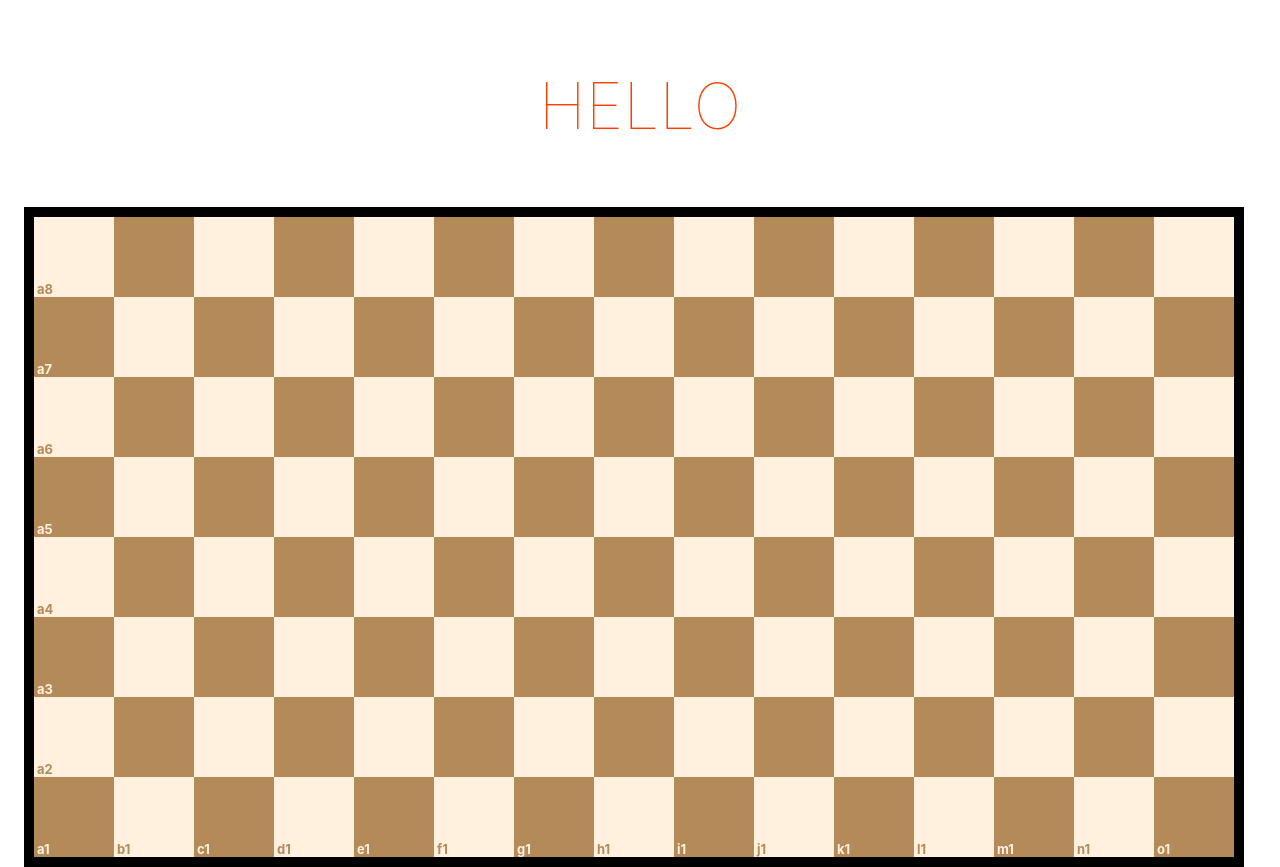
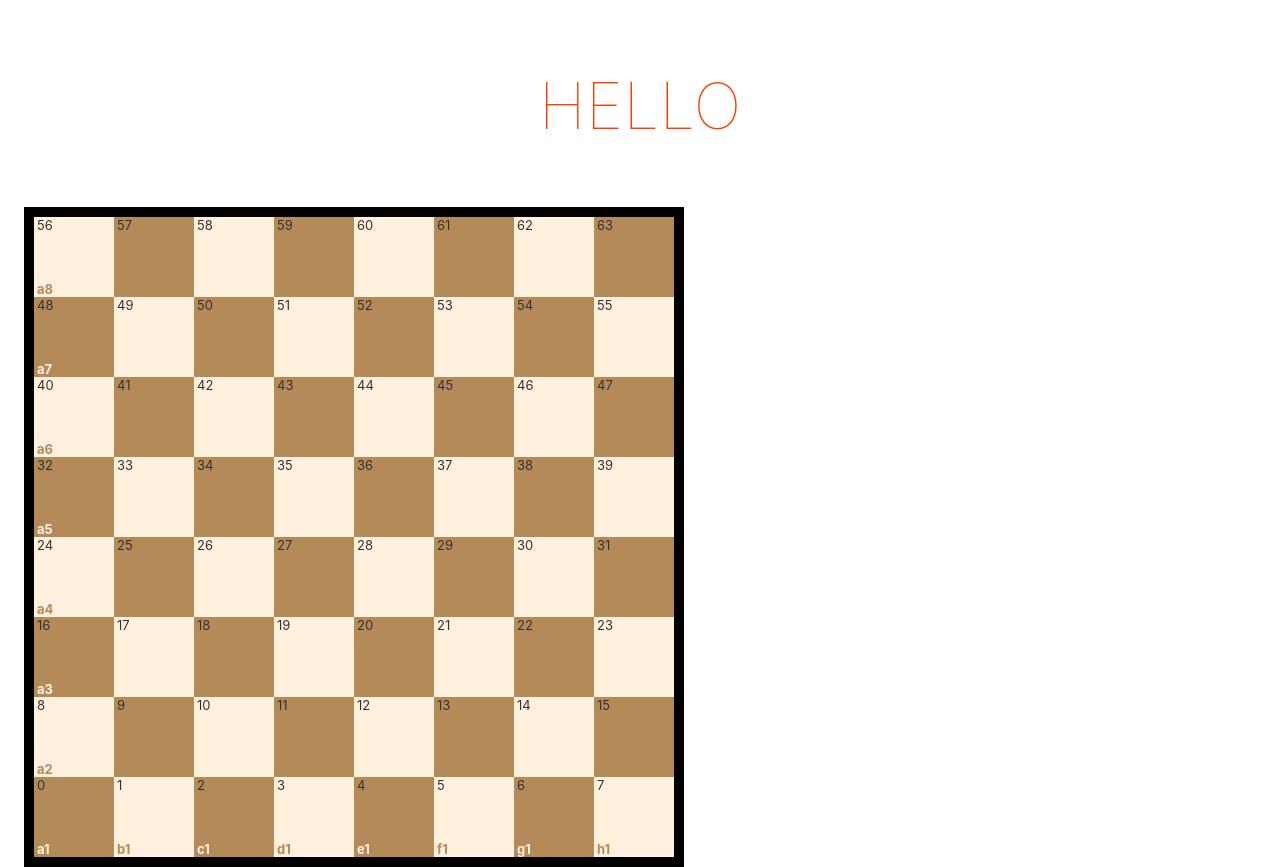
Before and after one commit to plasmatech8/KnightAndQueenPuzzle, a Svelte app: page / in a window 1280 px wide. Built offline with nearby package versions, Linux system fonts and the light colour scheme.

Commit message:
Added debug mode, rm selectedTile reference

```diff
--- a/src/App.svelte
+++ b/src/App.svelte
@@ -2,17 +2,15 @@
 	import { onMount } from 'svelte';
 	import Board from './components/Board.svelte';
 
-  let width = 15;
+  let width = 8;
   let height = 8;
   let tiles = Array(width * height).fill().map(() => ({ /* blocked: false, highlight: false, */ piece: undefined }));
+	let debug = true
 
   onMount(() => {
-    tiles[0].piece = {id: 1, color: 'black', type: 'queen'};
-    tiles[1].piece = {id: 2, color: 'white', type: 'knight'};
-    tiles[2].piece = {id: 3, color: 'black', type: 'knight'};
-    tiles[3].piece = {id: 4, color: 'white', type: 'queen'};
+    tiles[35].piece = {id: 3, color: 'black', type: 'queen'};
+    tiles[63].piece = {id: 4, color: 'white', type: 'knight'};
   })
-
 
 	function handlePick(e){
 		//console.log('pick', e.detail.from)
@@ -41,6 +39,7 @@
 		on:pick={handlePick}
 		on:drop={handleDrop}
 		on:hover={handleHover}
+		{debug}
 	/>
 </main>
 
--- a/src/components/Board.svelte
+++ b/src/components/Board.svelte
@@ -1,7 +1,8 @@
 <script>
-  import { onMount, createEventDispatcher } from "svelte";
+  import { createEventDispatcher } from "svelte";
   import Cell from './Cell.svelte'
 
+  export let debug = false;
   export let width = 8;
   export let height = 8;
   export let tiles = Array(width * height).fill().map(() => ({ /* blocked: false, highlight: false, */ piece: undefined }));
@@ -18,7 +19,6 @@
   // ========= Handlers
 
   function handlePick(onTile) {
-    selectedTile = onTile;
     dispatch('pick', { from: onTile });
   }
 
@@ -46,8 +46,10 @@
     <div on:mouseenter={() => handleHover(coordsToIndex(x, y))}>
       <Cell
         {...tiles[coordsToIndex(x, y)]}
+        id={coordsToIndex(x, y)}
         {x}
         {y}
+        {debug}
         on:drop={() => handleDrop(coordsToIndex(x, y))}
         on:pick={() => handlePick(coordsToIndex(x, y))}
       />
--- a/src/components/Cell.svelte
+++ b/src/components/Cell.svelte
@@ -1,11 +1,11 @@
 <script>
-  import { getContext } from 'svelte';
-
   import Piece from "./Piece.svelte";
 	import Draggable from './Draggable.svelte';
 
-  export let x = 0;
-  export let y = 0;
+  export let debug = false;
+  export let id;
+  export let x;
+  export let y;
   export let piece;
 
   /* export let highlight = undefined;
@@ -34,8 +34,14 @@
     {coordsToAnno(x,y)}
   </div>
   {/if}
+
+  {#if debug}
+  <div class="debug">
+    {id}
+  </div>
+  {/if}
+
 </div>
-
 
 <style>
 
@@ -58,4 +64,12 @@
     font-size: small;
   }
 
+  .debug {
+    user-select: none;
+    position: absolute;
+    left: 3px;
+    top: 0;
+    font-size: small;
+  }
+
 </style>
```
